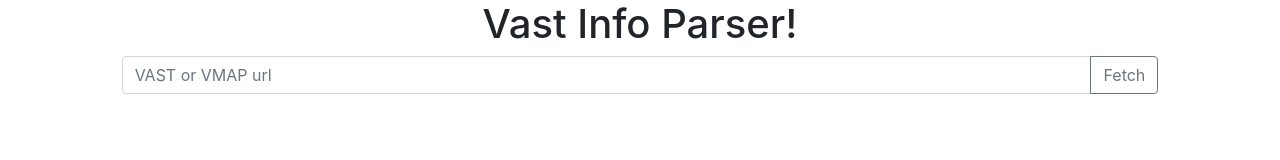
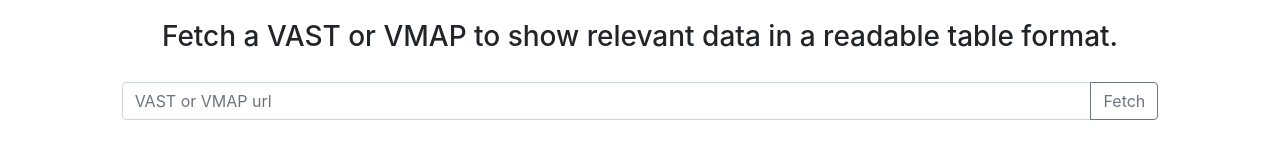
Before and after one commit to Eyevinn/vast-info, an Electron app: page app/index.html in a window 1280 px wide. Drawn offline with nearby package versions, Linux system fonts and the light colour scheme; no server answers.

Commit message:
Better visual header of the application

```diff
--- a/app/index.html
+++ b/app/index.html
@@ -16,7 +16,7 @@
 
 <body>
   <header class="text-center">
-    <h1>Vast Info Parser!</h1>
+    <h3>Fetch a VAST or VMAP to show relevant data in a readable table format.</h3>
   </header>
   <content>
     <div class="input-group mb-3 col-md-10 offset-md-1">
--- a/app/style.css
+++ b/app/style.css
@@ -1,5 +1,9 @@
 body, html {
 
+}
+
+header {
+  padding: 20px 0;
 }
 
 table {
```
